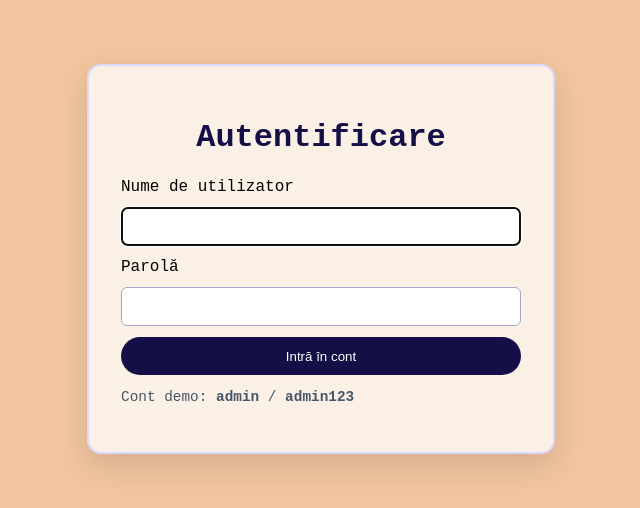
After one commit to EmilPasca/senzori-web, a Flask app: page /login in a window 1280 px wide. The commit adds this page. Shown: the top 508 px of the page, without its empty margins (319-959 px from the left). Run offline with Flask 3, Linux system fonts and the light colour scheme.

Commit message:
Added login flow

```diff
--- a/app.py
+++ b/app.py
@@ -1,11 +1,96 @@
 import sqlite3
-from flask import Flask, jsonify, redirect, render_template, request, url_for
+import os
+import time
+import logging
+
+from flask import Flask, jsonify, redirect, render_template, request, session, url_for
 
 app = Flask(__name__)
+app.config["SECRET_KEY"] = os.environ.get("SECRET_KEY", "dev-only-secret-key")
+
+logging.basicConfig(level=logging.INFO)
+logger = logging.getLogger(__name__)
+
+
+@app.before_request
+def log_request_start():
+    request.start_time = time.perf_counter()
+
+
+@app.after_request
+def log_request_end(response):
+    duration_ms = (time.perf_counter() - request.start_time) * 1000
+    logger.info(
+        "%s %s %s %s %.2fms",
+        request.remote_addr or "-",
+        request.method,
+        request.full_path.rstrip("?"),
+        response.status,
+        duration_ms,
+    )
+    return response
+
+
+@app.teardown_request
+def log_request_error(error):
+    if error is not None:
+        duration_ms = (time.perf_counter() - getattr(request, "start_time", time.perf_counter())) * 1000
+        logger.exception(
+            "%s %s %s failed after %.2fms",
+            request.remote_addr or "-",
+            request.method,
+            request.full_path.rstrip("?"),
+            duration_ms,
+        )
+
+# Demo credentials for this educational application. Use a proper user store in production.
+USERS = {"admin": "admin123"}
 
 @app.get("/")
 def acasa():
-    return "Salut! Aplicația Flask funcționează."
+    return render_template("index.html")
+
+
+@app.route("/login", methods=["GET", "POST"])
+def login():
+    if request.method == "POST":
+        username = request.form.get("username", "").strip()
+        password = request.form.get("password", "")
+
+        if not username or not password:
+            return render_template(
+                "login.html",
+                error="Completează numele de utilizator și parola.",
+                username=username,
+            ), 400
+
+        if USERS.get(username) != password:
+            return render_template(
+                "login.html",
+                error="Nume de utilizator sau parolă incorectă.",
+                username=username,
+            ), 401
+
+        session["username"] = username
+        return redirect(url_for("profil"))
+
+    if "username" in session:
+        return redirect(url_for("profil"))
+    return render_template("login.html")
+
+
+@app.get("/profil")
+def profil():
+    username = session.get("username")
+    if username is None:
+        return redirect(url_for("login"))
+    return render_template("profile.html", username=username)
+
+
+@app.post("/logout")
+def logout():
+    session.pop("username", None)
+    return redirect(url_for("login"))
 
 @app.get("/salut/<nume>")
 def salut(nume):
--- /dev/null
+++ b/requirements.txt
@@ -0,0 +1,2 @@
+Flask
+pytest
--- a/static/style.css
+++ b/static/style.css
@@ -61,3 +61,55 @@ tbody tr:hover {
 a {
         color: #008f95;
 }
+
+.auth-card {
+        max-width: 400px;
+        margin: 4rem auto;
+        padding: 2rem;
+        background: rgba(255, 255, 255, 0.75);
+        border: 2px solid #dbd9fb;
+        border-radius: 14px;
+        box-shadow: 0 12px 30px rgba(20, 15, 70, 0.12);
+}
+
+.auth-card form {
+        display: grid;
+        gap: 0.7rem;
+}
+
+.auth-card input {
+        box-sizing: border-box;
+        width: 100%;
+        padding: 0.7rem;
+        border: 1px solid #a8a6c8;
+        border-radius: 6px;
+}
+
+button {
+        padding: 0.7rem 1rem;
+        border: 0;
+        border-radius: 999px;
+        background: #140f46;
+        color: #fff;
+        cursor: pointer;
+}
+
+.error {
+        color: #9f1239;
+        font-weight: 700;
+}
+
+.success {
+        color: #166534;
+}
+
+.hint {
+        color: #475569;
+        font-size: 0.9rem;
+}
+
+nav {
+        display: flex;
+        gap: 1rem;
+        margin: 1.5rem 0;
+}
--- a/templates/index.html
+++ b/templates/index.html
@@ -4,10 +4,11 @@
     <meta charset="UTF-8">
     <meta name="viewport" content="width=device-width, initial-scale=1.0">
     <title>Lista senzori</title>
-    <link rel="stylesheet" href="../static/style.css">
+    <link rel="stylesheet" href="{{ url_for('static', filename='style.css') }}">
 </head>
 <body>
     <h1>Lista senzori</h1>
-    <a href="senzori.html">senzori</a>
+    <p><a href="{{ url_for('login') }}">Autentificare</a></p>
+    <p><a href="{{ url_for('lista_senzori') }}">Lista senzorilor</a></p>
 </body>
 </html>
--- /dev/null
+++ b/templates/login.html
@@ -0,0 +1,27 @@
+<!doctype html>
+<html lang="ro">
+<head>
+    <meta charset="UTF-8">
+    <meta name="viewport" content="width=device-width, initial-scale=1.0">
+    <title>Autentificare</title>
+    <link rel="stylesheet" href="{{ url_for('static', filename='style.css') }}">
+</head>
+<body>
+    <main class="auth-card">
+        <h1>Autentificare</h1>
+        {% if error %}
+        <p class="error" role="alert">{{ error }}</p>
+        {% endif %}
+        <form method="post">
+            <label for="username">Nume de utilizator</label>
+            <input id="username" name="username" value="{{ username or '' }}" required autofocus>
+
+            <label for="password">Parolă</label>
+            <input id="password" name="password" type="password" required>
+
+            <button type="submit">Intră în cont</button>
+        </form>
+        <p class="hint">Cont demo: <strong>admin</strong> / <strong>admin123</strong></p>
+    </main>
+</body>
+</html>
```
Also changed, not shown: templates/profile.html (added, +22 -0 lines), tests/test_auth.py (added, +47 -0 lines), README.md, 2 other files.
